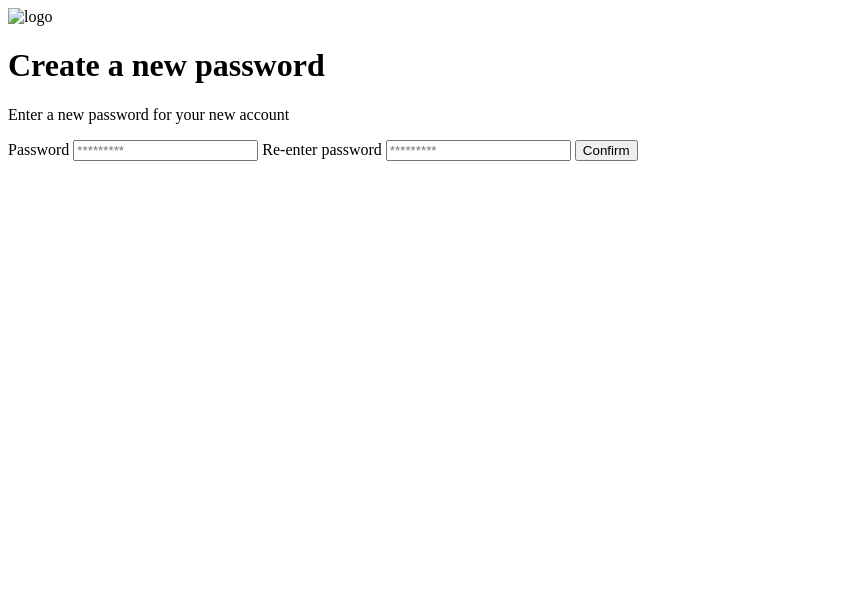
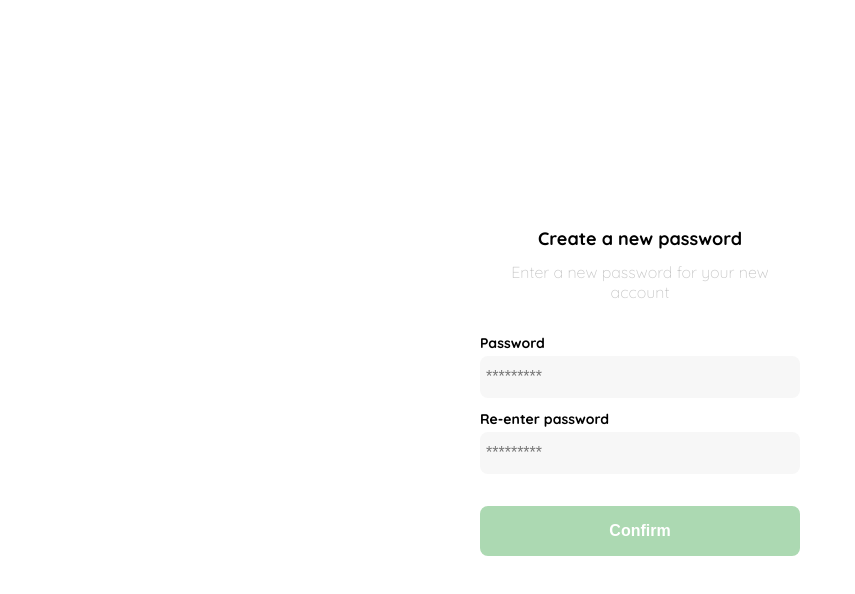
Before and after one commit to CarlosZuluagaX/proyecto2, a plain HTML site: page Project1/Front/password.html in a window 1280 px wide. Shown: the whole page, without its empty margins (0-855 px from the left). Drawn offline with Linux system fonts and the light colour scheme.

Commit message:
password de pagina

```diff
--- a/Project1/Front/password.css
+++ b/Project1/Front/password.css
@@ -1,4 +1,102 @@
 body{
     padding: 0%;
     margin: 0%;
+    font-family: 'Quicksand', sans-serif;
 }
+:root{
+    --very-light-pink: #C7C7C7;
+    --text-input-field: #F7F7F7;
+    --hospital--green: #ACD9B2;
+    --black: #000000;
+    --white: #FFFFFF;
+    --sm: 14px;
+    --md: 16px;
+    --lg: 18px;
+
+}
+
+.log{
+    width: 100%;
+    height: 100vh;
+    display: grid;
+    place-items: center;
+}
+
+.form{
+    display: flex;
+    flex-direction: column;
+}
+.form-container{
+    display: grid;
+    grid-template-rows:auto 1fr auto;
+    width: 320px;
+}
+.form-container img{
+    width: 150px;
+    display:none;
+    margin-bottom: 50px;
+    justify-self: center;
+}
+
+.form-container h1{
+    font-size: var(--lg);
+    margin-bottom: 12px;
+    text-align: center;
+}
+.form-container p{
+    color: var(--very-light-pink);
+    font-size: var(--md);
+    font-weight: 300;
+    margin-top: 0%;
+    margin-bottom: 32px;
+    text-align: center;
+
+}
+.pass{
+    font-size: var(--sm);
+    font-weight: bold;
+    margin-bottom: 4px;
+}
+.passw{
+    background-color: var(--text-input-field);
+    border: none;
+    border-radius: 8px;
+    height: 30px;
+    font-size: var(--md);
+    padding: 6px;
+    margin-bottom: 12px;
+}
+.new-password{
+    font-size: var(--sm);
+    font-weight: bold;
+    margin-bottom: 4px;
+}
+.password{
+    background-color: var(--text-input-field);
+    border: none;
+    border-radius: 8px;
+    height: 30px;
+    font-size: var(--md);
+    padding: 6px;
+    margin-bottom: 12px;
+}
+.confirm{
+    background-color: var(--hospital--green);
+    border-radius: 8px;
+    border: none;
+    color: var(--white);
+    width: 100%;
+    cursor: pointer;
+    font-size: var(--md);
+    font-weight: bold;
+    height: 50px;
+    margin-bottom: 30px;
+    margin-top: 20px;
+}
+
+@media (max-width:640px) {
+    .log img{
+        display: block;
+    }
+
+}
--- a/Project1/Front/password.html
+++ b/Project1/Front/password.html
@@ -3,16 +3,21 @@
 <head>
     <meta charset="UTF-8">
     <meta name="viewport" content="width=device-width, initial-scale=1.0">
+    <link rel="stylesheet" href="password.css">
+    <link rel="preconnect" href="https://fonts.googleapis.com">
+    <link rel="preconnect" href="https://fonts.gstatic.com" crossorigin>
+    <link href="https://fonts.googleapis.com/css2?family=Quicksand:wght@300;500;700&display=swap" rel="stylesheet">
+
     <title>Document</title>
 </head>
 <body>
     <login>
         <div class="log">
             <div class="form-container">
-                <img src="" alt="logo">
+                <img src="/Platzi_YardSale_Logos/logo_yard_sale.svg" alt="logo">
                 <h1>Create a new password</h1>
                 <p>Enter a new password for your new account</p>
-                <form action="/">
+                <form class="form" action="/">
                     <label class="pass" for="password">Password</label>
                     <input class="passw" type="password" placeholder="*********">
 
```
